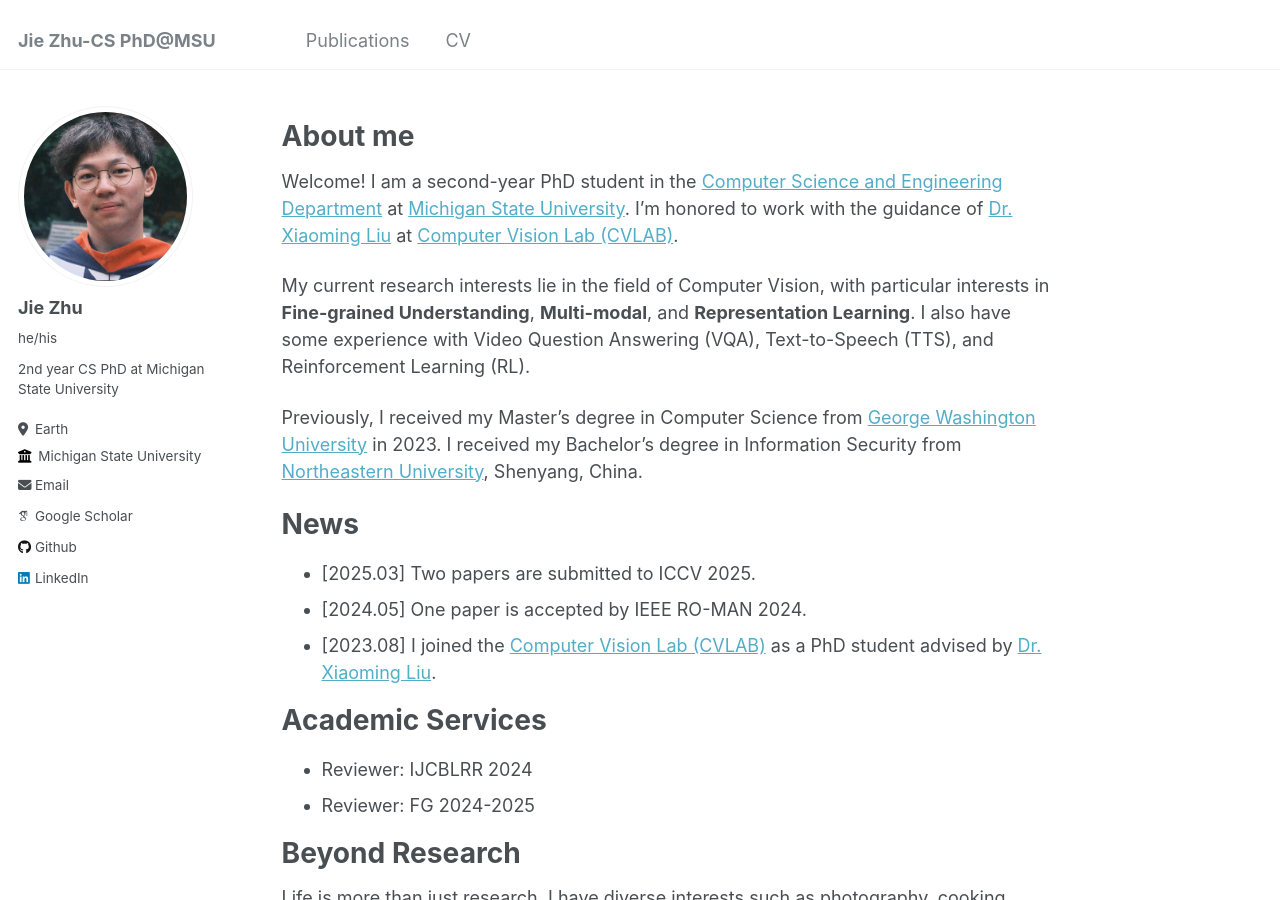
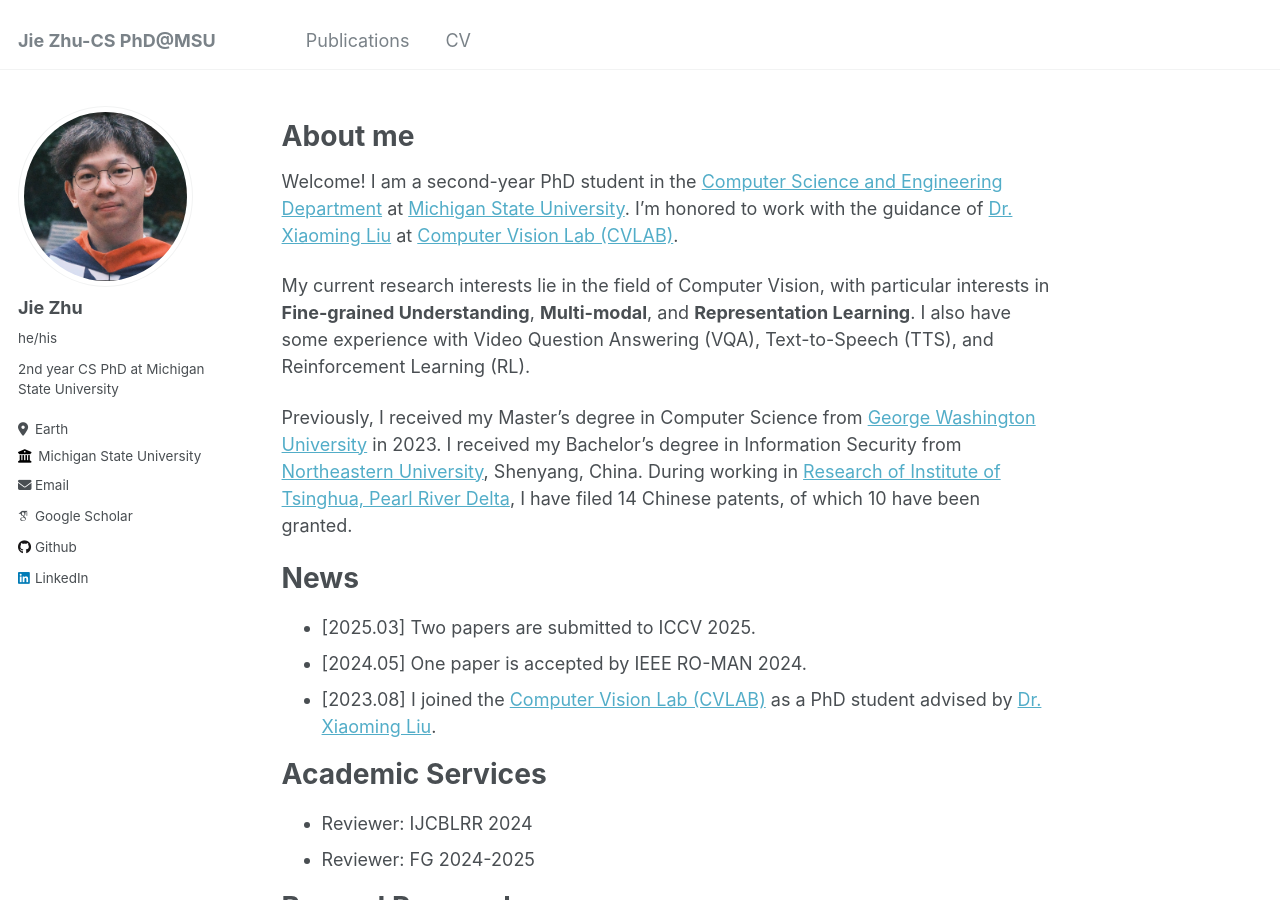
Before and after one commit to jiezhu23/jiezhu23.github.io, a Jekyll site: the page built from _pages/about.md, in a window 1280 px wide and 900 px high. Built offline with Jekyll 4.4.1, drawn with Linux system fonts in a browser that asks for light colours; some web fonts are replaced.

Commit message:
update resume with patents

```diff
--- a/_pages/about.md
+++ b/_pages/about.md
@@ -13,7 +13,7 @@ Welcome! I am a second-year PhD student in the [Computer Science and Engineering
 
 My current research interests lie in the field of Computer Vision, with particular interests in **Fine-grained Understanding**, **Multi-modal**, and **Representation Learning**. I also have some experience with Video Question Answering (VQA), Text-to-Speech (TTS), and Reinforcement Learning (RL).
 
-Previously, I received my Master's degree in Computer Science from [George Washington University](https://graduate.engineering.gwu.edu/) in 2023. I received my Bachelor's degree in Information Security from [Northeastern University](https://www.neu.edu.cn/), Shenyang, China.
+Previously, I received my Master's degree in Computer Science from [George Washington University](https://graduate.engineering.gwu.edu/) in 2023. I received my Bachelor's degree in Information Security from [Northeastern University](https://english.neu.edu.cn/), Shenyang, China. During working in [Research of Institute of Tsinghua, Pearl River Delta](http://www.tsinghua-gd.org/), I have filed 14 Chinese patents, of which 10 have been granted.
 
 # News
 - [2025.03] Two papers are submitted to ICCV 2025.
```
Also changed, not shown: _pages/cv.md (+1 -1 lines), 2 other files.
